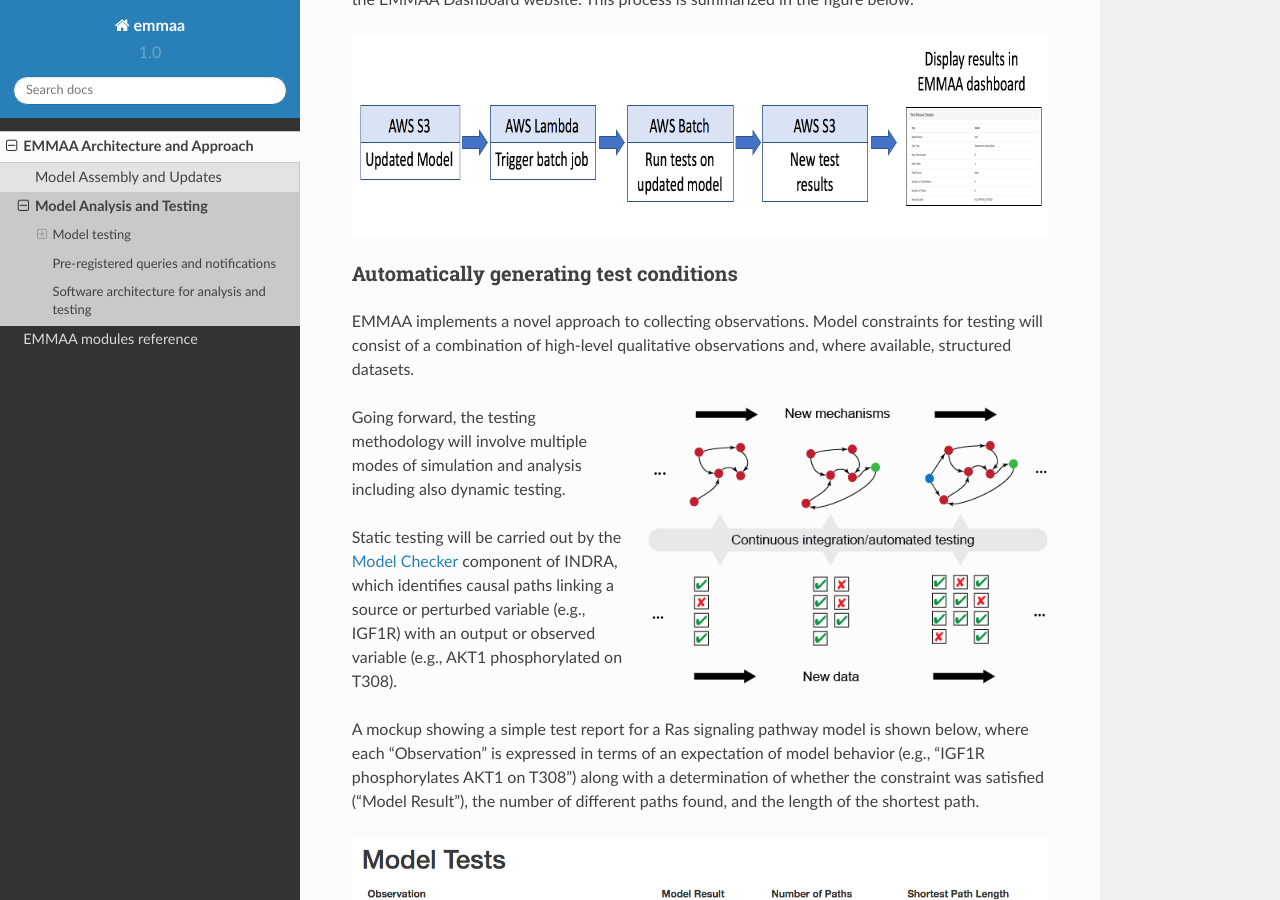
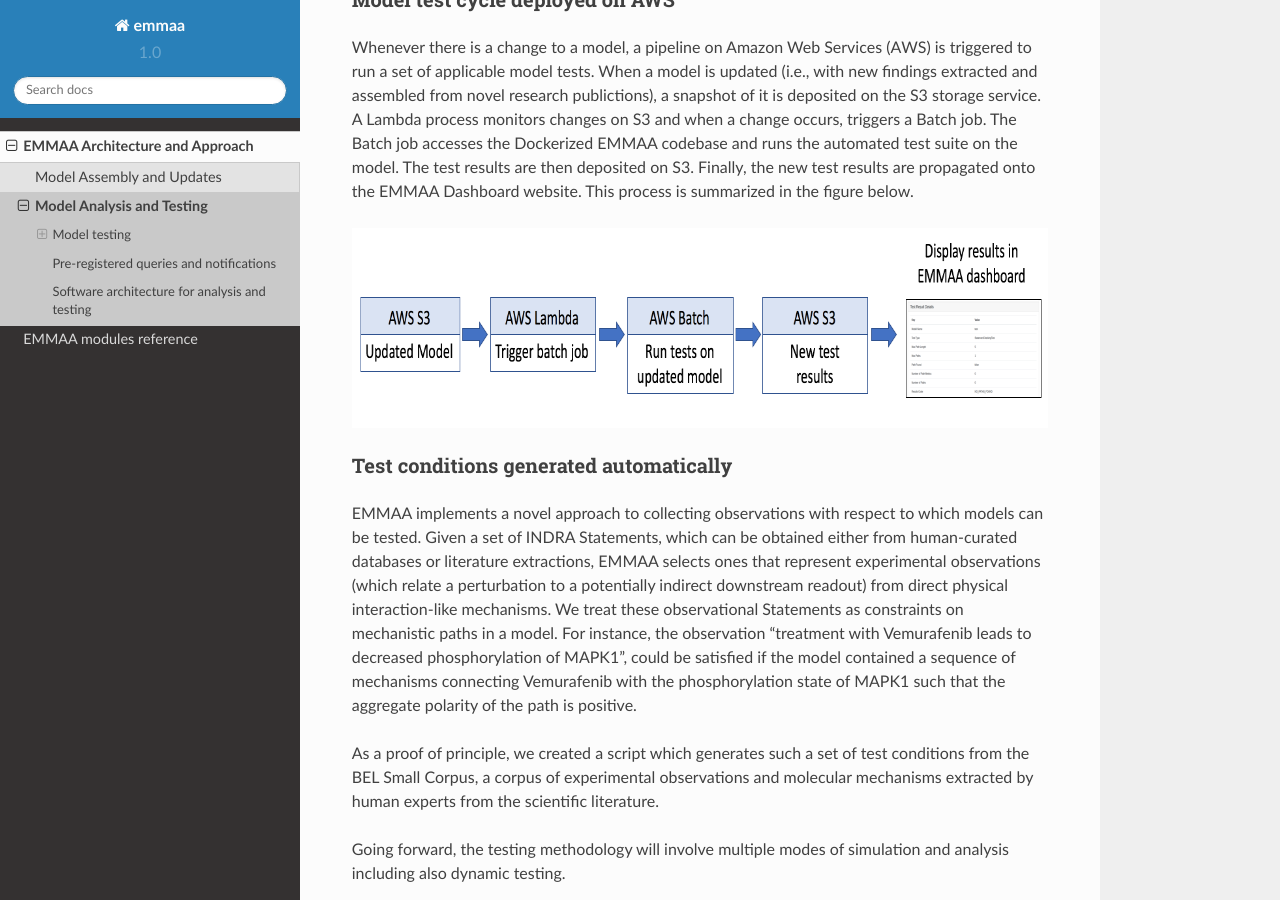
Before and after one commit to gyorilab/emmaa, a Sphinx documentation site: the page built from doc/architecture/analysis.rst, in a window 1280 px wide and 900 px high, scrolled down 1504 px. Built offline with Sphinx 7.4.7 and the Read the Docs theme 2.0.0, drawn with Linux system fonts in a browser that asks for light colours.

Commit message:
Start writing up test generation

```diff
--- a/doc/architecture/analysis.rst
+++ b/doc/architecture/analysis.rst
@@ -26,6 +26,11 @@
 - higher-level scientific aspects associated with model variables and outcomes,
   such as the utility associated with particular model states (e.g., decreased
   cell proliferation)
+
+
+.. image:: ../_static/images/model_testing_concept.png
+   :scale: 80 %
+   :align: right
 
 The meta-model will be implemented in JSON-LD and will allow model elements
 encoded in different formalisms to be associated with the concepts necessary
@@ -65,17 +70,25 @@
 .. image:: ../_static/images/testing_pipeline.png
    :scale: 50 %
 
-Automatically generating test conditions
-~~~~~~~~~~~~~~~~~~~~~~~~~~~~~~~~~~~~~~~~
-EMMAA implements a novel approach to collecting observations.
-Model
-constraints for testing will consist of a combination of high-level qualitative
-observations and, where available, structured datasets.
+Test conditions generated automatically
+~~~~~~~~~~~~~~~~~~~~~~~~~~~~~~~~~~~~~~~
+EMMAA implements a novel approach to collecting observations with respect to
+which models can be tested. Given a set of INDRA Statements, which can be
+obtained either from human-curated databases or literature extractions,
+EMMAA selects ones that represent experimental observations (which relate a
+perturbation to a potentially indirect downstream readout) from direct
+physical interaction-like mechanisms. We treat these observational Statements
+as constraints on mechanistic paths in a model. For instance, the observation
+"treatment with Vemurafenib leads to decreased phosphorylation of MAPK1", could
+be satisfied if the model contained a sequence of mechanisms connecting
+Vemurafenib with the phosphorylation state of MAPK1 such that the aggregate
+polarity of the path is positive.
 
+As a proof of principle, we created a script which generates such a set of
+test conditions from the BEL Small Corpus, a corpus of experimental
+observations and molecular mechanisms extracted by human experts from the
+scientific literature.
 
-.. image:: ../_static/images/model_testing_concept.png
-   :scale: 80 %
-   :align: right
 
 Going forward, the testing methodology will involve multiple modes of
 simulation and analysis
```
Also changed, not shown: 1 other file.
